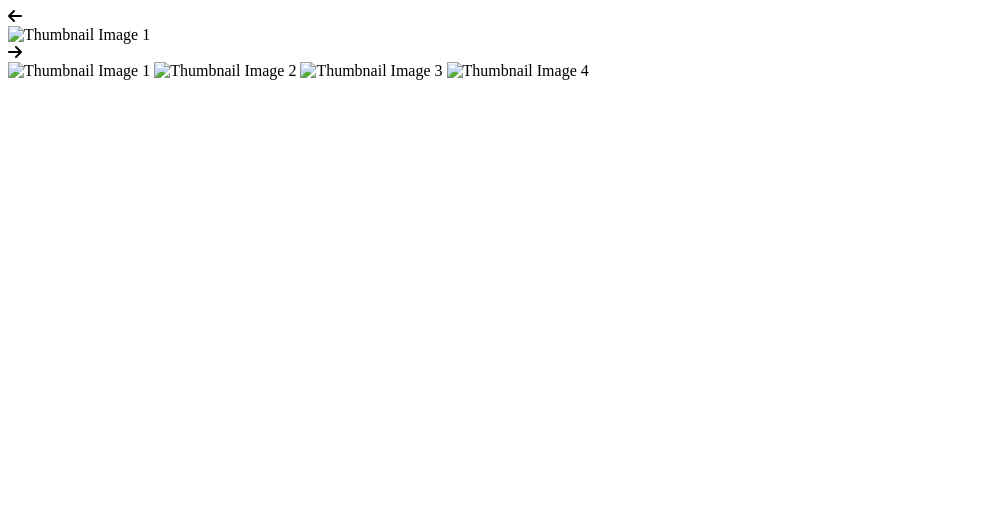
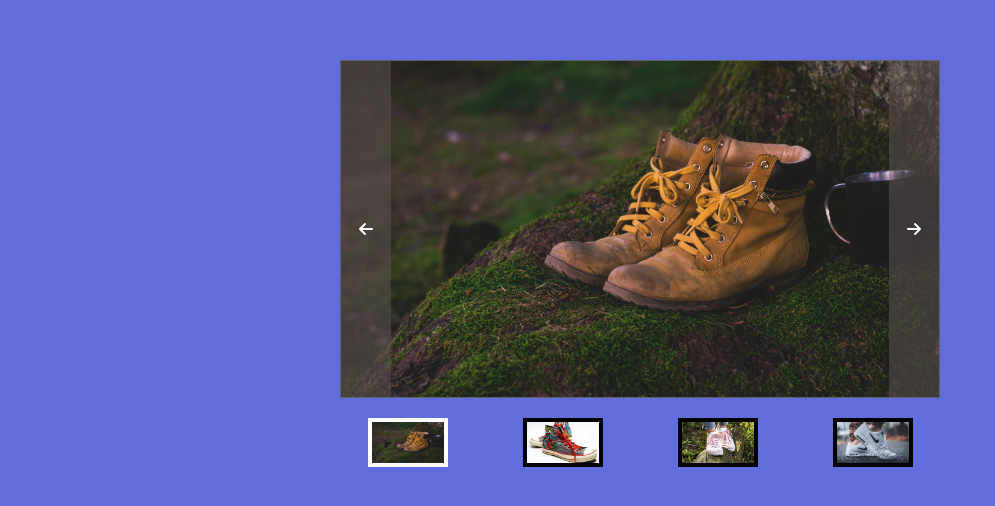
Before and after one commit to florianstancioiu/slider, a plain HTML site: page index.html in a window 1280 px wide. Shown: the whole page, without its empty margins (0-995 px from the left). Drawn offline with Linux system fonts and the light colour scheme; the site is published under a folder, as on GitHub Pages, so addresses that start at the root find nothing.

Commit message:
Fixed relative paths

```diff
--- a/index.html
+++ b/index.html
@@ -11,9 +11,9 @@
       crossorigin="anonymous"
       referrerpolicy="no-referrer"
     />
-    <link rel="stylesheet" href="/css/reset.css" />
-    <link rel="stylesheet" href="/css/styles.css" />
-    <script src="js/scripts.js" defer></script>
+    <link rel="stylesheet" href="./css/reset.css" />
+    <link rel="stylesheet" href="./css/styles.css" />
+    <script src="./js/scripts.js" defer></script>
   </head>
   <body>
     <main>
@@ -24,7 +24,7 @@
           </div>
           <img
             class="main-image"
-            src="/images/shoe-1.jpg"
+            src="./images/shoe-1.jpg"
             alt="Thumbnail Image 1"
           />
           <div class="right-side">
@@ -34,22 +34,22 @@
         <div class="thumbnails">
           <img
             class="thumbnail active"
-            src="/images/shoe-1.jpg"
+            src="./images/shoe-1.jpg"
             alt="Thumbnail Image 1"
           />
           <img
             class="thumbnail"
-            src="/images/shoe-2.jpg"
+            src="./images/shoe-2.jpg"
             alt="Thumbnail Image 2"
           />
           <img
             class="thumbnail"
-            src="/images/shoe-3.jpg"
+            src="./images/shoe-3.jpg"
             alt="Thumbnail Image 3"
           />
           <img
             class="thumbnail"
-            src="/images/shoe-4.jpg"
+            src="./images/shoe-4.jpg"
             alt="Thumbnail Image 4"
           />
         </div>
```
